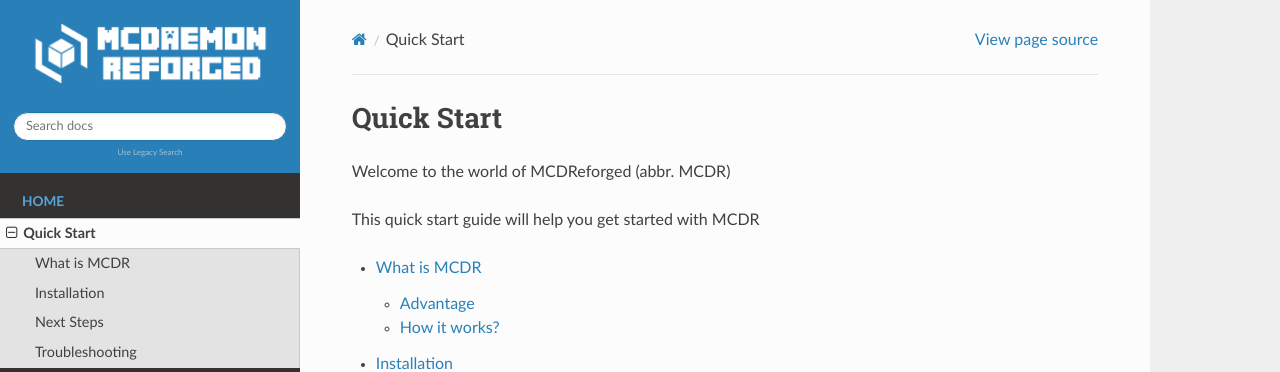
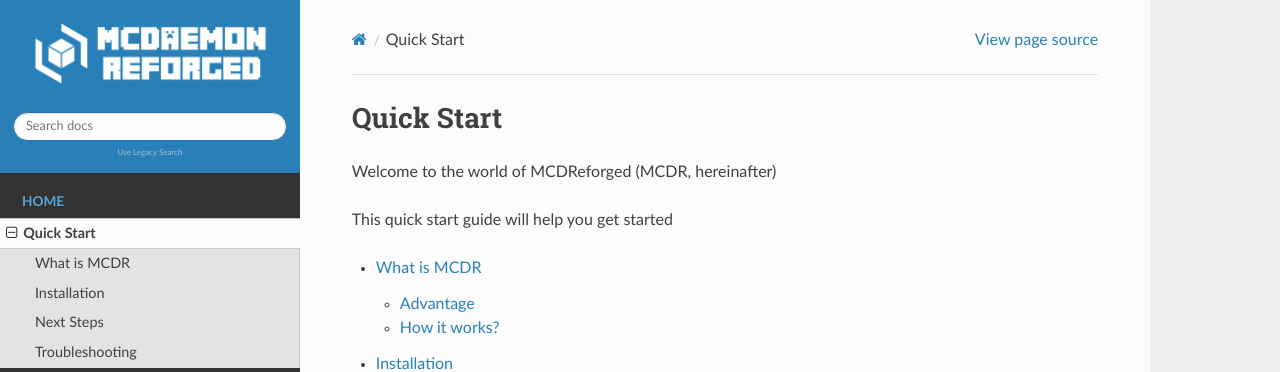
Before and after one commit to MCDReforged/MCDReforged, a Sphinx documentation site: the page built from docs/source/quick_start/index.rst, in a window 1280 px wide and 1009 px high. Shown: the top 372 px of the window. Built offline with Sphinx 7.4.7 and the Read the Docs theme 3.1.0, drawn with Linux system fonts in a browser that asks for light colours; pages that are not in the unit, such as notebooks, are missing from menus; the version number could not be read and is left out; comment, search, counter and statistics services are not loaded.

Commit message:
doc(quick_start): consistency

```diff
--- a/docs/source/quick_start/index.rst
+++ b/docs/source/quick_start/index.rst
@@ -2,9 +2,9 @@
 Quick Start
 ===========
 
-Welcome to the world of MCDReforged (abbr. MCDR)
+Welcome to the world of MCDReforged (MCDR, hereinafter)
 
-This quick start guide will help you get started with MCDR
+This quick start guide will help you get started
 
 .. toctree::
    :maxdepth: 2
```
Also changed, not shown: 2 other files.
